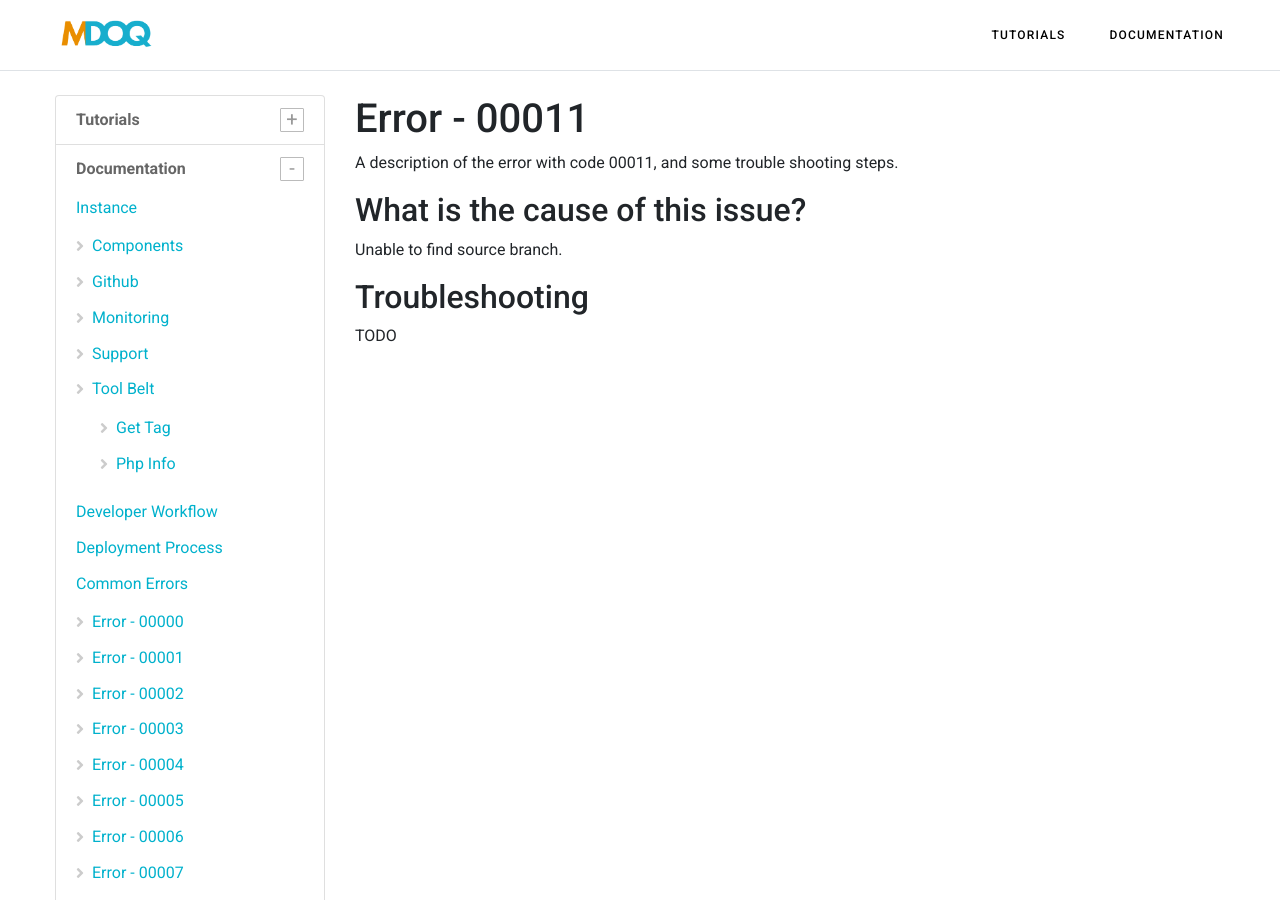
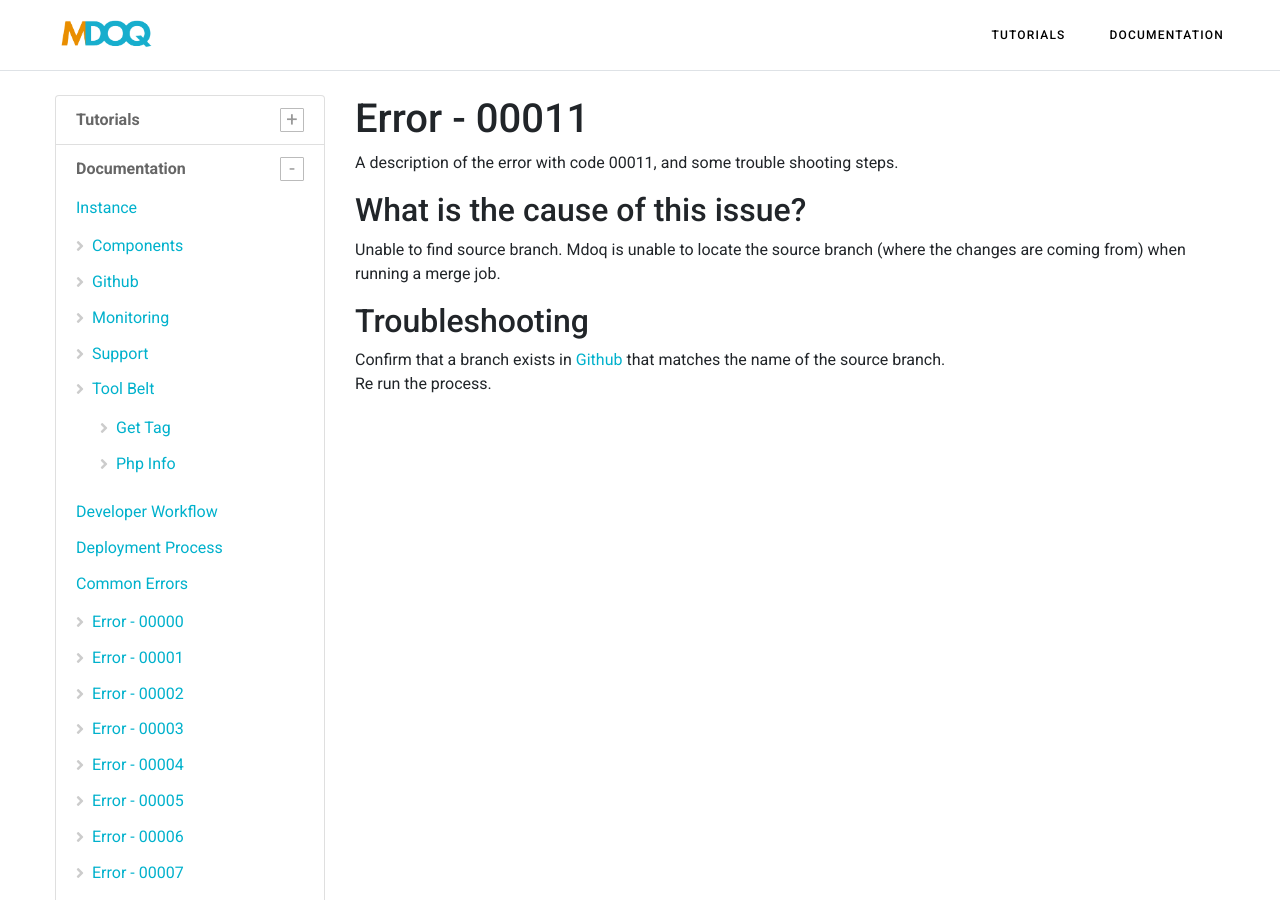
Before and after one commit to zero1limited/mdoq-docs, a Jekyll site: the page built from docs/documentation/errors/00011.md, in a window 1280 px wide and 900 px high. Built offline with Jekyll 4.4.1, drawn with Linux system fonts in a browser that asks for light colours; nearby versions of some CDN libraries; library files that are not in the unit come from our copies.

Commit message:
errors and stuff

```diff
--- a/docs/documentation/errors/00011.md
+++ b/docs/documentation/errors/00011.md
@@ -9,7 +9,8 @@ section: errors
 {{ page.description }}
 
 ## What is the cause of this issue?
-Unable to find source branch.
+Unable to find source branch. Mdoq is unable to locate the source branch (where the changes are coming from) when running a merge job.
 
 ## Troubleshooting
-TODO
+Confirm that a branch exists in [Github](https://github.com) that matches the name of the source branch.
+Re run the process.
```
Also changed, not shown: docs/documentation/errors/00010.md (+3 -2 lines), docs/documentation/errors/00012.md (+3 -2 lines), docs/documentation/errors/00013.md (+2 -2 lines), docs/documentation/instance/components.md (+1 -1 lines), docs/documentation/instance/tool-belt/get-tag.md (+1 -1 lines).
